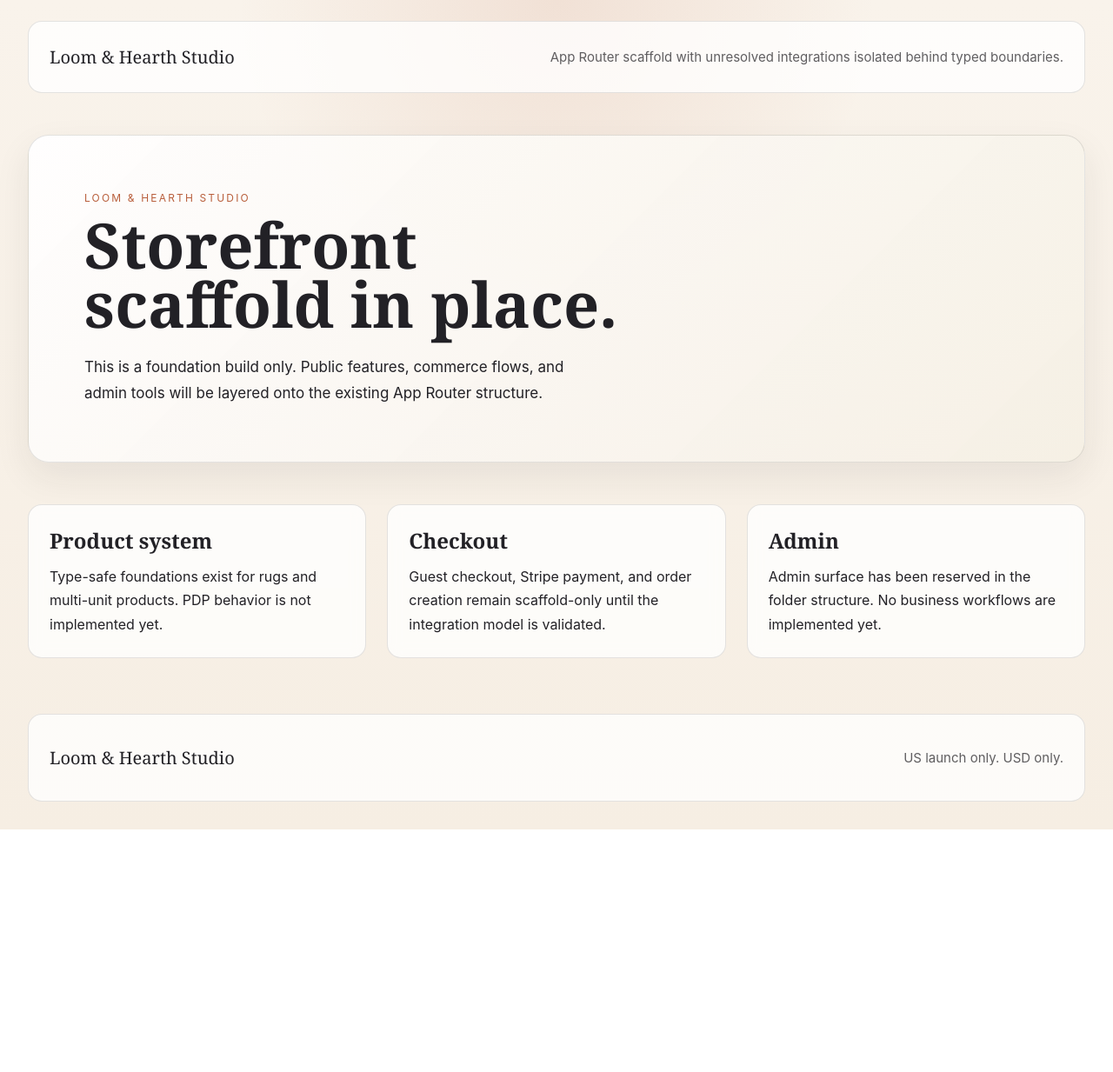
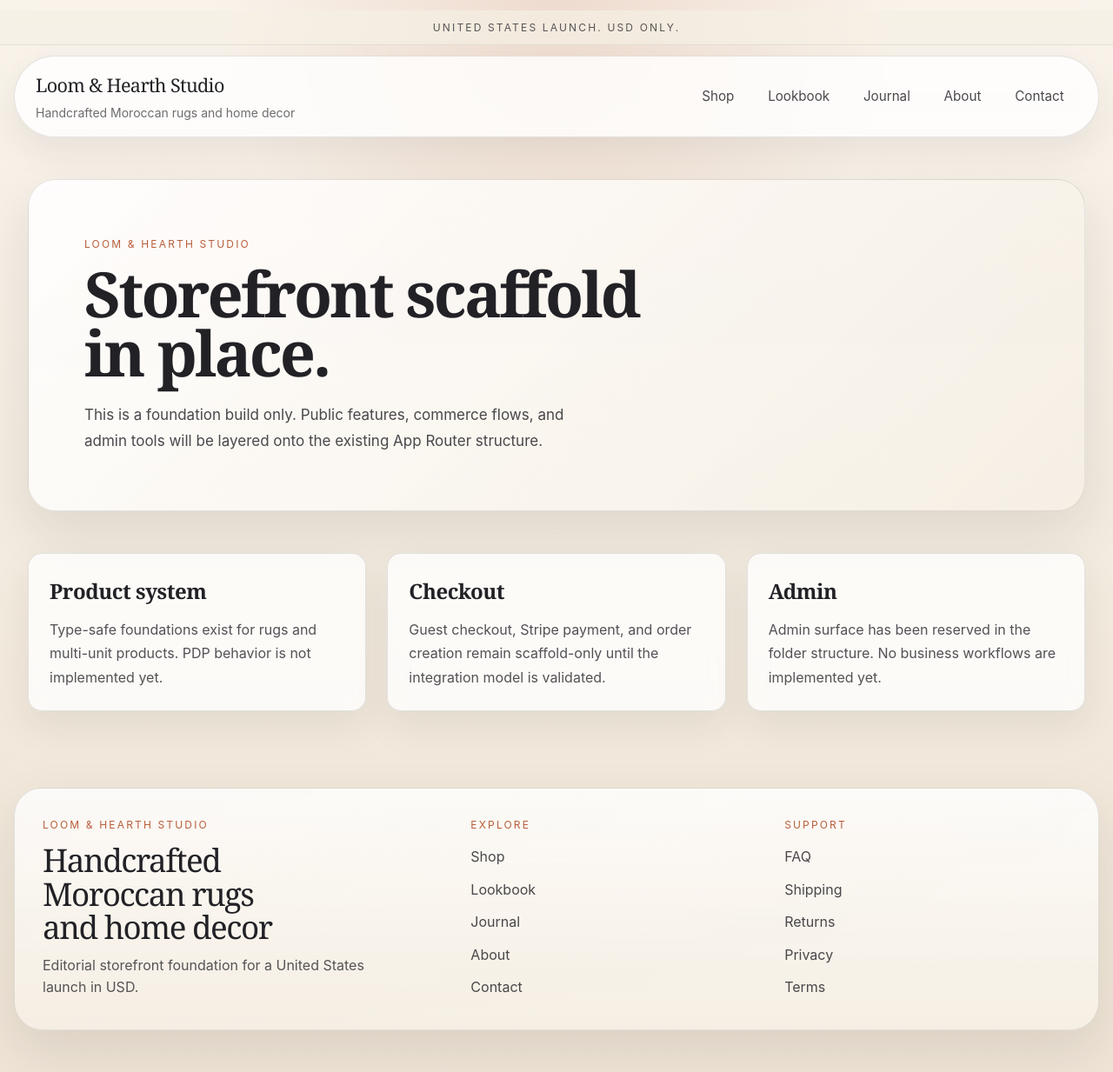
Before and after one commit to Riad-Rug/loom-hearth-studio, a Next.js app: page / in a window 1280 px wide. Shown: the whole page at 87% size. Before the commit the page ends 954 px from the top, so only its background shows below. Built offline with nearby package versions, Linux system fonts and the light colour scheme.

Commit message:
feat: implement global shell and design foundation

```diff
--- a/app/globals.css
+++ b/app/globals.css
@@ -4,13 +4,17 @@
   --color-charcoal-ink: #222126;
   --color-sand: #d9c7b3;
   --color-olive-thread: #6d7158;
+  --color-stone: #b5a490;
   --color-white: #ffffff;
+  --color-mist: rgba(255, 255, 255, 0.72);
   --color-error: #aa3d2a;
   --color-success: #31684c;
   --color-border: rgba(34, 33, 38, 0.12);
+  --color-border-strong: rgba(34, 33, 38, 0.2);
   --color-surface: #fbf7f2;
-  --font-display: "Playfair Display", Georgia, serif;
-  --font-body: "Inter", "Helvetica Neue", Helvetica, Arial, sans-serif;
+  --color-surface-raised: rgba(255, 255, 255, 0.78);
+  --font-display: "Playfair Display";
+  --font-body: "Inter";
   --space-1: 0.25rem;
   --space-2: 0.5rem;
   --space-3: 0.75rem;
@@ -22,26 +26,34 @@
   --radius-sm: 0.5rem;
   --radius-md: 1rem;
   --radius-lg: 1.5rem;
+  --radius-xl: 2rem;
   --shadow-soft: 0 16px 40px rgba(34, 33, 38, 0.08);
+  --shadow-panel: 0 24px 60px rgba(34, 33, 38, 0.1);
   --container-width: 76rem;
+  --container-width-narrow: 56rem;
+  --container-width-wide: 84rem;
 }
 
-* {
+*,
+*::before,
+*::after {
   box-sizing: border-box;
 }
 
 html {
   font-size: 16px;
+  scroll-behavior: smooth;
 }
 
 body {
   margin: 0;
   min-width: 320px;
   background:
-    radial-gradient(circle at top, rgba(184, 94, 59, 0.12), transparent 32%),
-    linear-gradient(180deg, #f9f3eb 0%, #f6eee3 100%);
+    radial-gradient(circle at top, rgba(184, 94, 59, 0.16), transparent 28%),
+    linear-gradient(180deg, #f9f3eb 0%, #f3ebdf 52%, #efe4d5 100%);
   color: var(--color-charcoal-ink);
-  font-family: var(--font-body);
+  font-family: var(--font-body), "Helvetica Neue", Helvetica, Arial, sans-serif;
+  line-height: 1.6;
   text-rendering: optimizeLegibility;
 }
 
@@ -51,17 +63,49 @@ a {
 }
 
 img {
+  display: block;
   max-width: 100%;
-  display: block;
+}
+
+h1,
+h2,
+h3,
+h4,
+h5,
+h6,
+p {
+  margin: 0;
+}
+
+.shell-container {
+  width: min(100% - 2rem, var(--container-width));
+  margin: 0 auto;
+}
+
+.shell-container--narrow {
+  width: min(100% - 2rem, var(--container-width-narrow));
+}
+
+.shell-container--wide {
+  width: min(100% - 2rem, var(--container-width-wide));
+}
+
+.shell-section {
+  position: relative;
+}
+
+.shell-section--muted {
+  padding: var(--space-6) 0;
 }
 
 .site-shell {
+  display: flex;
   min-height: 100vh;
+  flex-direction: column;
 }
 
 .site-main {
-  width: min(100% - 2rem, var(--container-width));
-  margin: 0 auto;
+  flex: 1;
   padding: var(--space-7) 0 var(--space-8);
 }
 
@@ -71,11 +115,15 @@ img {
 }
 
 .hero-block {
+  width: min(100% - 2rem, var(--container-width));
+  margin: 0 auto;
   padding: var(--space-8);
   border: 1px solid var(--color-border);
-  border-radius: var(--radius-lg);
-  background: linear-gradient(135deg, rgba(255, 255, 255, 0.92), rgba(245, 239, 228, 0.94));
-  box-shadow: var(--shadow-soft);
+  border-radius: var(--radius-xl);
+  background:
+    linear-gradient(135deg, rgba(255, 255, 255, 0.92), rgba(245, 239, 228, 0.94)),
+    linear-gradient(180deg, rgba(184, 94, 59, 0.06), transparent);
+  box-shadow: var(--shadow-panel);
 }
 
 .hero-copy {
@@ -83,29 +131,32 @@ img {
 }
 
 .eyebrow {
-  margin: 0 0 var(--space-3);
+  margin-bottom: var(--space-3);
+  color: var(--color-clay-terracotta);
+  font-size: 0.75rem;
+  letter-spacing: 0.18em;
   text-transform: uppercase;
-  letter-spacing: 0.18em;
-  font-size: 0.75rem;
-  color: var(--color-clay-terracotta);
 }
 
 .hero-copy h1 {
-  margin: 0;
-  font-family: var(--font-display);
+  font-family: var(--font-display), Georgia, serif;
   font-size: clamp(2.5rem, 6vw, 4.5rem);
   line-height: 0.95;
+  letter-spacing: -0.04em;
 }
 
 .lede {
-  margin: var(--space-5) 0 0;
   max-width: 36rem;
+  margin-top: var(--space-5);
+  color: rgba(34, 33, 38, 0.82);
   font-size: 1.0625rem;
   line-height: 1.75;
 }
 
 .content-grid {
   display: grid;
+  width: min(100% - 2rem, var(--container-width));
+  margin: 0 auto;
   grid-template-columns: repeat(3, minmax(0, 1fr));
   gap: var(--space-5);
 }
@@ -114,57 +165,164 @@ img {
   padding: var(--space-5);
   border: 1px solid var(--color-border);
   border-radius: var(--radius-md);
-  background: rgba(255, 255, 255, 0.78);
+  background: var(--color-surface-raised);
   backdrop-filter: blur(8px);
+  box-shadow: var(--shadow-soft);
 }
 
 .placeholder-panel h2 {
-  margin: 0 0 var(--space-3);
-  font-family: var(--font-display);
+  margin-bottom: var(--space-3);
+  font-family: var(--font-display), Georgia, serif;
   font-size: 1.5rem;
+  letter-spacing: -0.02em;
 }
 
 .placeholder-panel p {
-  margin: 0;
+  color: rgba(34, 33, 38, 0.78);
   line-height: 1.7;
 }
 
-.site-header,
-.site-footer {
-  width: min(100% - 2rem, var(--container-width));
-  margin: 0 auto;
+.site-header {
+  position: sticky;
+  top: 0;
+  z-index: 20;
+  padding-top: 0.75rem;
+  backdrop-filter: blur(16px);
 }
 
-.site-header {
-  padding: var(--space-5) 0 0;
+.site-header__announcement {
+  border-bottom: 1px solid rgba(34, 33, 38, 0.08);
+  background: rgba(245, 239, 228, 0.7);
+}
+
+.site-header__announcement p {
+  padding: 0.625rem 0;
+  color: rgba(34, 33, 38, 0.75);
+  font-size: 0.75rem;
+  letter-spacing: 0.18em;
+  text-align: center;
+  text-transform: uppercase;
+}
+
+.site-header__bar {
+  display: flex;
+  align-items: center;
+  justify-content: space-between;
+  gap: var(--space-5);
+  margin-top: var(--space-3);
+  padding: var(--space-4) var(--space-5);
+  border: 1px solid var(--color-border);
+  border-radius: 999px;
+  background: rgba(255, 255, 255, 0.8);
+  box-shadow: var(--shadow-soft);
+}
+
+.site-header__identity {
+  display: grid;
+  gap: 0.2rem;
+}
+
+.site-header__brand {
+  font-family: var(--font-display), Georgia, serif;
+  font-size: 1.35rem;
+  letter-spacing: -0.03em;
+}
+
+.site-header__tagline {
+  color: rgba(34, 33, 38, 0.66);
+  font-size: 0.875rem;
+}
+
+.site-header__nav {
+  display: flex;
+  flex-wrap: wrap;
+  align-items: center;
+  justify-content: flex-end;
+  gap: var(--space-2);
+}
+
+.site-header__link,
+.site-footer__link {
+  transition:
+    background-color 150ms ease,
+    border-color 150ms ease,
+    color 150ms ease;
+}
+
+.site-header__link {
+  padding: 0.65rem 0.9rem;
+  border: 1px solid transparent;
+  border-radius: 999px;
+  color: rgba(34, 33, 38, 0.82);
+  font-size: 0.95rem;
+}
+
+.site-header__link:hover,
+.site-header__link:focus-visible {
+  border-color: rgba(34, 33, 38, 0.1);
+  background: rgba(245, 239, 228, 0.9);
+  outline: none;
 }
 
 .site-footer {
-  padding: 0 0 var(--space-6);
+  padding: var(--space-5) 0 var(--space-7);
 }
 
-.site-header__bar,
-.site-footer__bar {
-  display: flex;
-  align-items: center;
-  justify-content: space-between;
-  gap: var(--space-4);
-  padding: var(--space-4) var(--space-5);
+.site-footer__grid {
+  display: grid;
+  grid-template-columns: 1.4fr 1fr 1fr;
+  gap: var(--space-6);
+  padding: var(--space-6);
   border: 1px solid var(--color-border);
-  border-radius: var(--radius-md);
-  background: rgba(255, 255, 255, 0.78);
+  border-radius: var(--radius-xl);
+  background:
+    linear-gradient(180deg, rgba(255, 255, 255, 0.84), rgba(245, 239, 228, 0.96)),
+    linear-gradient(135deg, rgba(184, 94, 59, 0.08), transparent);
+  box-shadow: var(--shadow-panel);
 }
 
-.site-header__brand,
-.site-footer__brand {
-  font-family: var(--font-display);
-  font-size: 1.25rem;
+.site-footer__intro,
+.site-footer__nav-group {
+  display: grid;
+  align-content: start;
+  gap: var(--space-3);
 }
 
-.site-header__meta,
+.site-footer__eyebrow,
+.site-footer__heading {
+  color: var(--color-clay-terracotta);
+  font-size: 0.75rem;
+  letter-spacing: 0.18em;
+  text-transform: uppercase;
+}
+
+.site-footer__brand {
+  max-width: 18rem;
+  font-family: var(--font-display), Georgia, serif;
+  font-size: clamp(1.6rem, 3vw, 2.3rem);
+  line-height: 1.05;
+  letter-spacing: -0.04em;
+}
+
 .site-footer__meta {
-  color: rgba(34, 33, 38, 0.72);
-  font-size: 0.9375rem;
+  max-width: 26rem;
+  color: rgba(34, 33, 38, 0.76);
+}
+
+.site-footer__nav {
+  display: grid;
+  gap: 0.35rem;
+}
+
+.site-footer__link {
+  padding: 0.2rem 0;
+  color: rgba(34, 33, 38, 0.82);
+}
+
+.site-footer__link:hover,
+.site-footer__link:focus-visible {
+  color: var(--color-charcoal-ink);
+  outline: none;
 }
 
 @media (max-width: 900px) {
@@ -180,9 +338,18 @@ img {
     padding-top: var(--space-6);
   }
 
-  .site-header__bar,
-  .site-footer__bar {
+  .site-header__bar {
     flex-direction: column;
     align-items: flex-start;
+    border-radius: var(--radius-lg);
+  }
+
+  .site-header__nav {
+    justify-content: flex-start;
+  }
+
+  .site-footer__grid {
+    grid-template-columns: 1fr;
+    padding: var(--space-5);
   }
 }
--- /dev/null
+++ b/components/layout/container.tsx
@@ -0,0 +1,23 @@
+import type { ComponentPropsWithoutRef, ReactNode } from "react";
+
+type ContainerProps = ComponentPropsWithoutRef<"div"> & {
+  children: ReactNode;
+  width?: "default" | "narrow" | "wide";
+};
+
+export function Container({
+  children,
+  className,
+  width = "default",
+  ...props
+}: ContainerProps) {
+  const resolvedClassName = ["shell-container", `shell-container--${width}`, className]
+    .filter(Boolean)
+    .join(" ");
+
+  return (
+    <div className={resolvedClassName} {...props}>
+      {children}
+    </div>
+  );
+}
--- a/components/layout/site-footer.tsx
+++ b/components/layout/site-footer.tsx
@@ -1,10 +1,42 @@
+import Link from "next/link";
+
+import { Container } from "@/components/layout/container";
+import { siteConfig } from "@/config/site";
+
 export function SiteFooter() {
   return (
     <footer className="site-footer">
-      <div className="site-footer__bar">
-        <p className="site-footer__brand">Loom & Hearth Studio</p>
-        <p className="site-footer__meta">US launch only. USD only.</p>
-      </div>
+      <Container width="wide">
+        <div className="site-footer__grid">
+          <div className="site-footer__intro">
+            <p className="site-footer__eyebrow">{siteConfig.name}</p>
+            <p className="site-footer__brand">{siteConfig.tagline}</p>
+            <p className="site-footer__meta">
+              Editorial storefront foundation for a United States launch in USD.
+            </p>
+          </div>
+          <div className="site-footer__nav-group">
+            <p className="site-footer__heading">Explore</p>
+            <nav aria-label="Footer primary" className="site-footer__nav">
+              {siteConfig.primaryNav.map((item) => (
+                <Link key={item.href} className="site-footer__link" href={item.href}>
+                  {item.label}
+                </Link>
+              ))}
+            </nav>
+          </div>
+          <div className="site-footer__nav-group">
+            <p className="site-footer__heading">Support</p>
+            <nav aria-label="Footer support" className="site-footer__nav">
+              {siteConfig.supportNav.map((item) => (
+                <Link key={item.href} className="site-footer__link" href={item.href}>
+                  {item.label}
+                </Link>
+              ))}
+            </nav>
+          </div>
+        </div>
+      </Container>
     </footer>
   );
 }
--- a/components/layout/site-header.tsx
+++ b/components/layout/site-header.tsx
@@ -1,17 +1,33 @@
 import Link from "next/link";
+
+import { Container } from "@/components/layout/container";
+import { siteConfig } from "@/config/site";
 
 export function SiteHeader() {
   return (
     <header className="site-header">
-      <div className="site-header__bar">
-        <Link className="site-header__brand" href="/">
-          Loom & Hearth Studio
-        </Link>
-        <p className="site-header__meta">
-          App Router scaffold with unresolved integrations isolated behind typed
-          boundaries.
-        </p>
+      <div className="site-header__announcement">
+        <Container width="wide">
+          <p>{siteConfig.announcement}</p>
+        </Container>
       </div>
+      <Container width="wide">
+        <div className="site-header__bar">
+          <div className="site-header__identity">
+            <Link className="site-header__brand" href="/">
+              {siteConfig.name}
+            </Link>
+            <p className="site-header__tagline">{siteConfig.tagline}</p>
+          </div>
+          <nav aria-label="Primary" className="site-header__nav">
+            {siteConfig.primaryNav.map((item) => (
+              <Link key={item.href} className="site-header__link" href={item.href}>
+                {item.label}
+              </Link>
+            ))}
+          </nav>
+        </div>
+      </Container>
     </header>
   );
 }
--- a/config/site.ts
+++ b/config/site.ts
@@ -6,4 +6,20 @@ export const siteConfig = {
   locale: "en-US",
   currency: "USD",
   market: "US",
+  tagline: "Handcrafted Moroccan rugs and home decor",
+  announcement: "United States launch. USD only.",
+  primaryNav: [
+    { href: "/shop", label: "Shop" },
+    { href: "/lookbook", label: "Lookbook" },
+    { href: "/blog", label: "Journal" },
+    { href: "/about", label: "About" },
+    { href: "/contact", label: "Contact" },
+  ],
+  supportNav: [
+    { href: "/faq", label: "FAQ" },
+    { href: "/shipping-policy", label: "Shipping" },
+    { href: "/returns-policy", label: "Returns" },
+    { href: "/privacy-policy", label: "Privacy" },
+    { href: "/terms-and-conditions", label: "Terms" },
+  ],
 } as const;
```
Also changed, not shown: app/layout.tsx (+8 -1 lines), components/layout/section.tsx (added, +27 -0 lines).
